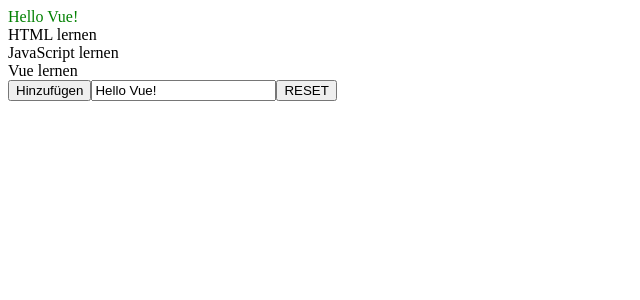
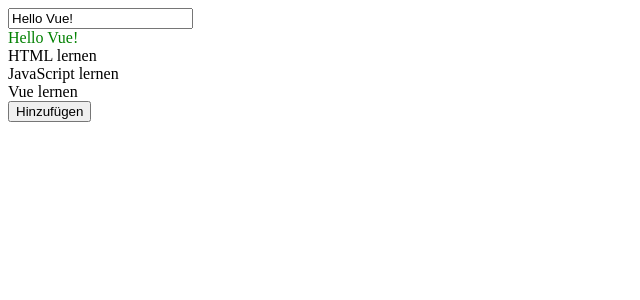
Before and after one commit to BennyDeeDev/Der-komplette-VueJS-Kurs, a Vue app: page /about in a window 1280 px wide. Shown: the top 300 px of the page, without its empty margins (0-640 px from the left). Built offline with nearby package versions, Linux system fonts and the light colour scheme.

Commit message:
Lektion 7: Components

```diff
--- a/src/App.vue
+++ b/src/App.vue
@@ -1,35 +1,15 @@
 <template>
   <div>
-    <div v-bind:style="{color: activeColor}" v-if="showMessage">{{ message }}</div>
-    <div v-for="(todo,index) in todos" :key="index">{{ todo.text }}</div>
-    <button v-on:click="addToDo">Hinzufügen</button>
-    <input v-model="message" />
-    <button v-on:click="resetToDo">RESET</button>
+    <ToDoList />
   </div>
 </template>
 
 <script>
+import ToDoList from "@/components/ToDoList.vue";
 //https://stackoverflow.com/questions/42260233/vue-js-difference-between-v-model-and-v-bind
 export default {
-  data() {
-    return {
-      message: "Hello Vue!",
-      activeColor: "green",
-      showMessage: true,
-      todos: [
-        { text: "HTML lernen" },
-        { text: "JavaScript lernen" },
-        { text: "Vue lernen" }
-      ]
-    };
-  },
-  methods: {
-    addToDo() {
-      this.todos.push({ text: "Eine geile ToDo App bauen" });
-    },
-    resetToDo() {
-      this.todos = [];
-    }
+  components: {
+    ToDoList
   }
 };
 </script>
--- /dev/null
+++ b/src/components/ToDoList.vue
@@ -0,0 +1,33 @@
+<template>
+  <div>
+    <input v-model="message" />
+    <div v-bind:style="{color: activeColor}" v-if="showMessage">{{ message }}</div>
+    <div v-for="(todo,index) in todos" :key="index">{{ todo.text }}</div>
+    <button v-on:click="addToDo">Hinzufügen</button>
+  </div>
+</template>
+
+<script>
+export default {
+  data() {
+    return {
+      message: "Hello Vue!",
+      activeColor: "green",
+      showMessage: true,
+      todos: [
+        { text: "HTML lernen" },
+        { text: "JavaScript lernen" },
+        { text: "Vue lernen" }
+      ]
+    };
+  },
+  methods: {
+    addToDo() {
+      this.todos.push({ text: "Eine geile ToDo App bauen" });
+    }
+  }
+};
+</script>
+
+<style>
+</style>
```
